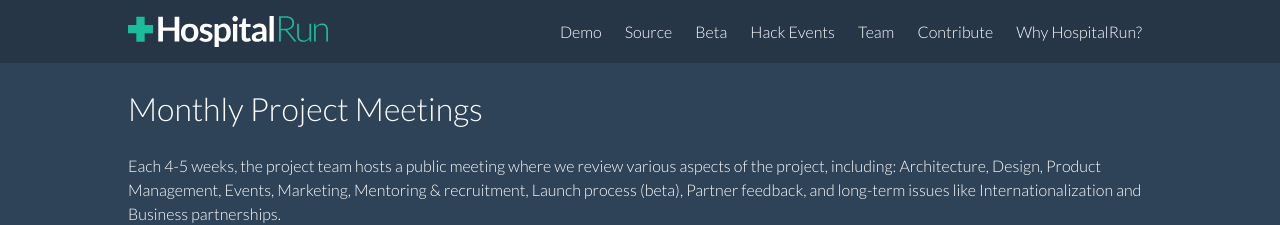
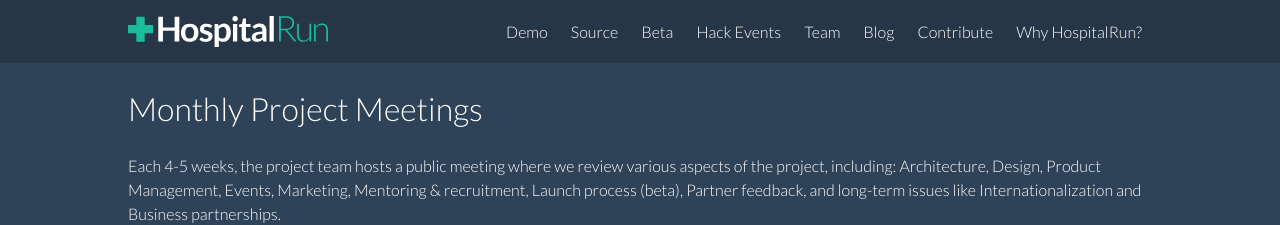
Before and after one commit to HospitalRun/hospitalrun.io, a Jekyll site: the page built from team/index.md, in a window 1280 px wide. Shown: the top 225 px of the page. Built offline with Jekyll 4.4.1, drawn with Linux system fonts in a browser that asks for light colours.

Commit message:
Add blog link to navbar

```diff
--- a/_includes/nav.html
+++ b/_includes/nav.html
@@ -4,6 +4,7 @@
   <a href="/beta" class="nav-link">Beta</a>
   <a href="/events" class="nav-link" target="_blank">Hack Events</a>
   <a href="/team" class="nav-link" target="_blank">Team</a>
+  <a href="/blog.html" class="nav-link" target="_blank">Blog</a>
   <a href="/contribute" class="nav-link" target="_blank">Contribute</a>
   <a href="http://goo.gl/NCJDnJ" class="nav-link" target="_blank">Why HospitalRun?</a>
 </nav>
```
